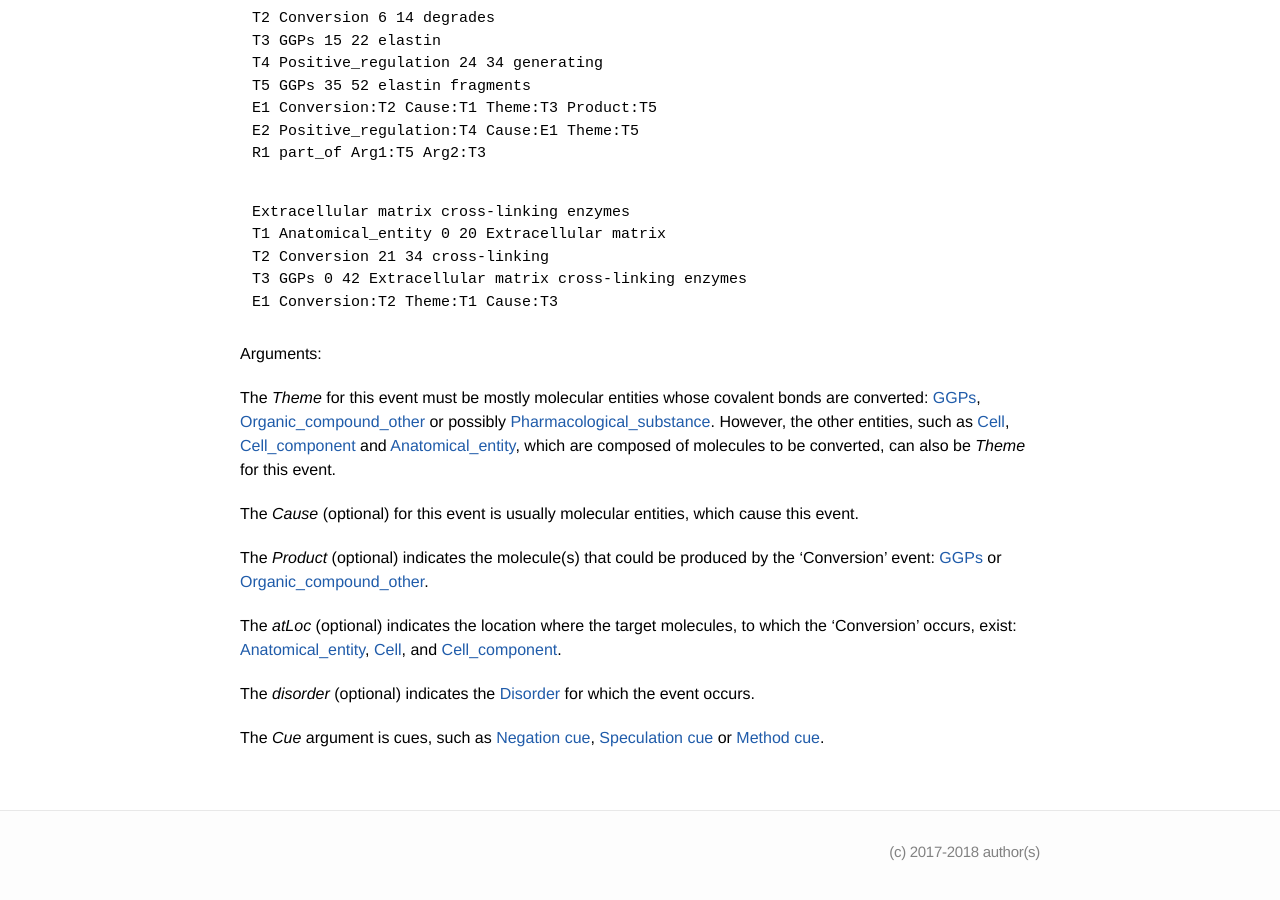
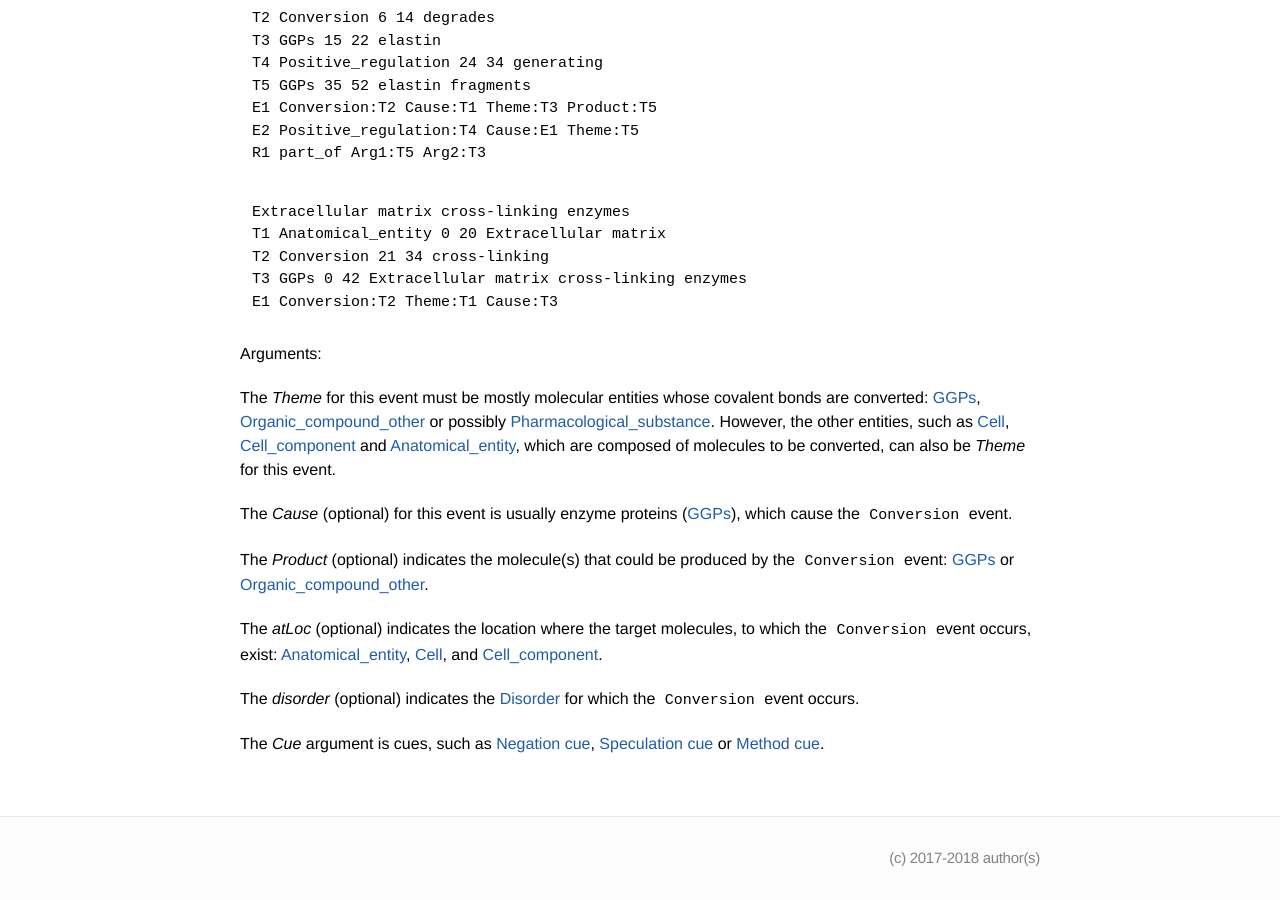
Before and after one commit to ezcatdb/molbiol_lung_corpus-guidelines, a Jekyll site: the page built from _event/Conversion.md, in a window 1280 px wide and 900 px high, scrolled down 1351 px. Built offline with Jekyll 4.4.1, drawn with Linux system fonts in a browser that asks for light colours.

Commit message:
correction of arguments in _event/Conversion.md

```diff
--- a/_event/Conversion.md
+++ b/_event/Conversion.md
@@ -84,13 +84,13 @@ Arguments:
 The *Theme* for this event must be mostly molecular entities whose covalent bonds are converted: [GGPs](), [Organic_compound_other]() or possibly [Pharmacological_substance]().
 However, the other entities, such as [Cell](), [Cell_component]() and [Anatomical_entity](), which are composed of molecules to be converted, can also be *Theme* for this event.
 
-The *Cause* (optional) for this event is usually molecular entities, which cause this event.
+The *Cause* (optional) for this event is usually enzyme proteins ([GGPs]()), which cause the `Conversion` event.
 
-The *Product* (optional) indicates the molecule(s) that could be produced by the 'Conversion' event: [GGPs]() or [Organic_compound_other]().
+The *Product* (optional) indicates the molecule(s) that could be produced by the `Conversion` event: [GGPs]() or [Organic_compound_other]().
 
-The *atLoc* (optional) indicates the location where the target molecules, to which the 'Conversion' occurs, exist: [Anatomical_entity](), [Cell](), and [Cell_component]().
+The *atLoc* (optional) indicates the location where the target molecules, to which the `Conversion` event occurs, exist: [Anatomical_entity](), [Cell](), and [Cell_component]().
 
-The *disorder* (optional) indicates the [Disorder]() for which the event occurs.
+The *disorder* (optional) indicates the [Disorder]() for which  the `Conversion` event occurs.
 
 The *Cue* argument is cues, such as [Negation cue](), [Speculation cue]() or [Method cue]().
 
```
